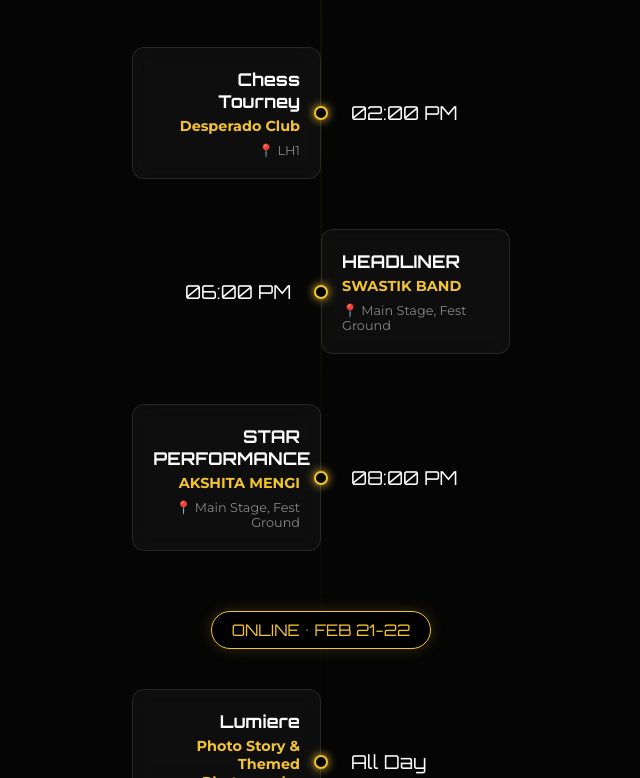
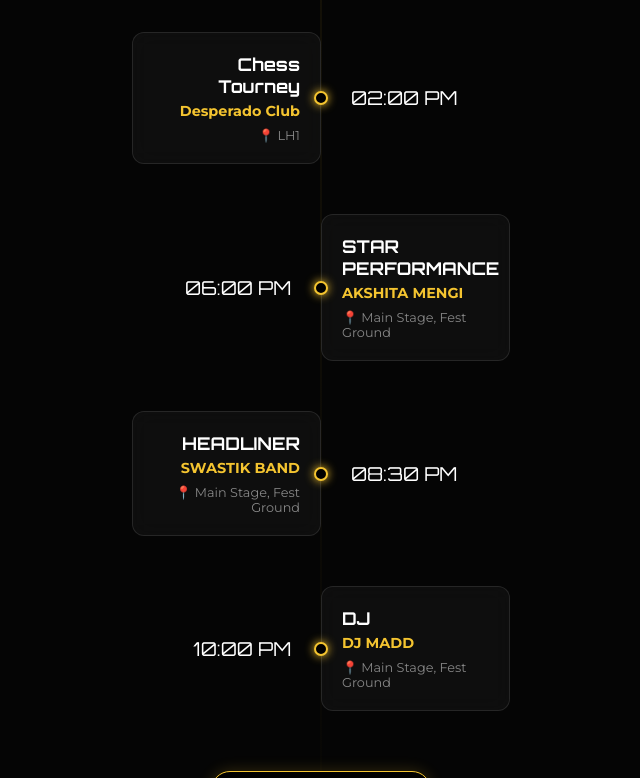
Before and after one commit to insomnia-iiserm/insomnia-iiserm.github.io, a plain HTML site: page events/index.html in a window 1280 px wide. Shown: the part 4377-5155 px from the top of the page, without its empty margins (319-959 px from the left). Drawn offline with nearby package versions, Linux system fonts and the light colour scheme; animation ran at ten frames a second; a web font is replaced by a local one.

Commit message:
Update index.html

```diff
--- a/events/index.html
+++ b/events/index.html
@@ -309,7 +309,7 @@ document.addEventListener("DOMContentLoaded", () => {
         { id: 9, day: "day2", dateLabel: "DAY 2 • FEB 21", time: "09:00 AM", title: "Poetry Writing", artist: "By LDS", loc: "LH4" },
         { id: 10, day: "day2", dateLabel: "DAY 2 • FEB 21", time: "02:00 PM", title: "Mortal Kombat 11", artist: "Gaming Tourney", loc: "LHC Foyer" },
         { id: 11, day: "day2", dateLabel: "DAY 2 • FEB 21", time: "All Day", title: "Football Tourney", artist: "Gaming Club", loc: "LHC Foyer" },
-        { id: 12, day: "day2", dateLabel: "DAY 2 • FEB 21", time: "06:00 PM", title: "Live Concert", artist: "ISHAN KRISHNAN", loc: "Main Stage, Fest Ground" },
+        { id: 12, day: "day2", dateLabel: "DAY 2 • FEB 21", time: "06:00 PM", title: "Live Concert", artist: "ISHAN KRISHNAN", loc: "LH7" },
         { id: 13, day: "day2", dateLabel: "DAY 2 • FEB 21", time: "08:00 PM", title: "Masquerade Ball", artist: "Suits & Gowns", loc: "LHC Foyer" },
         { id: 14, day: "day2", dateLabel: "DAY 2 • FEB 21", time: "11:00 PM", title: "Movie Screening", artist: "Open Air", loc: "New BB Court" },
 
@@ -322,8 +322,9 @@ document.addEventListener("DOMContentLoaded", () => {
         { id: 20, day: "day3", dateLabel: "DAY 3 • FEB 22", time: "02:00 PM", title: "Solo Singing", artist: "By Aria", loc: "LH5" },
         { id: 21, day: "day3", dateLabel: "DAY 3 • FEB 22", time: "02:00 PM", title: "FIFA25 Tourney", artist: "Gaming Club", loc: "LHC Foyer" },
         { id: 22, day: "day3", dateLabel: "DAY 3 • FEB 22", time: "02:00 PM", title: "Chess Tourney", artist: "Desperado Club", loc: "LH1" },
-        { id: 23, day: "day3", dateLabel: "DAY 3 • FEB 22", time: "06:00 PM", title: "HEADLINER", artist: "SWASTIK BAND", loc: "Main Stage, Fest Ground" },
-        { id: 24, day: "day3", dateLabel: "DAY 3 • FEB 22", time: "08:00 PM", title: "STAR PERFORMANCE", artist: "AKSHITA MENGI", loc: "Main Stage, Fest Ground" },
+        { id: 24, day: "day3", dateLabel: "DAY 3 • FEB 22", time: "06:00 PM", title: "STAR PERFORMANCE", artist: "AKSHITA MENGI", loc: "Main Stage, Fest Ground" },
+        { id: 23, day: "day3", dateLabel: "DAY 3 • FEB 22", time: "08:30 PM", title: "HEADLINER", artist: "SWASTIK BAND", loc: "Main Stage, Fest Ground" },
+        { id: 23, day: "day3", dateLabel: "DAY 3 • FEB 22", time: "10:00 PM", title: "DJ", artist: "DJ MADD", loc: "Main Stage, Fest Ground" },
 
         // ONLINE
         { id: 25, day: "online", dateLabel: "ONLINE • FEB 21-22", time: "All Day", title: "Lumiere", artist: "Photo Story & Themed Photography", loc: "Online Submission" }
```
